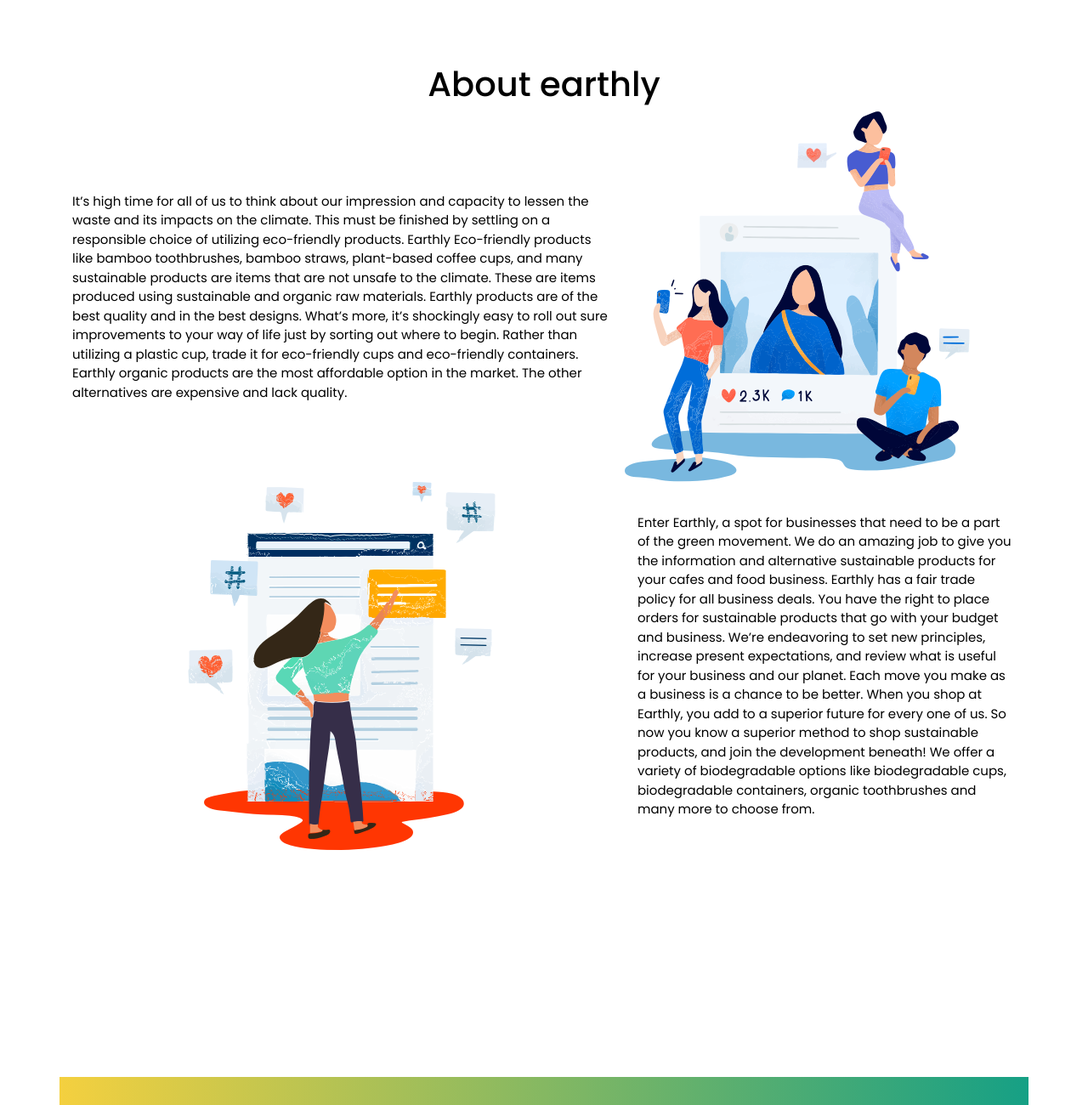
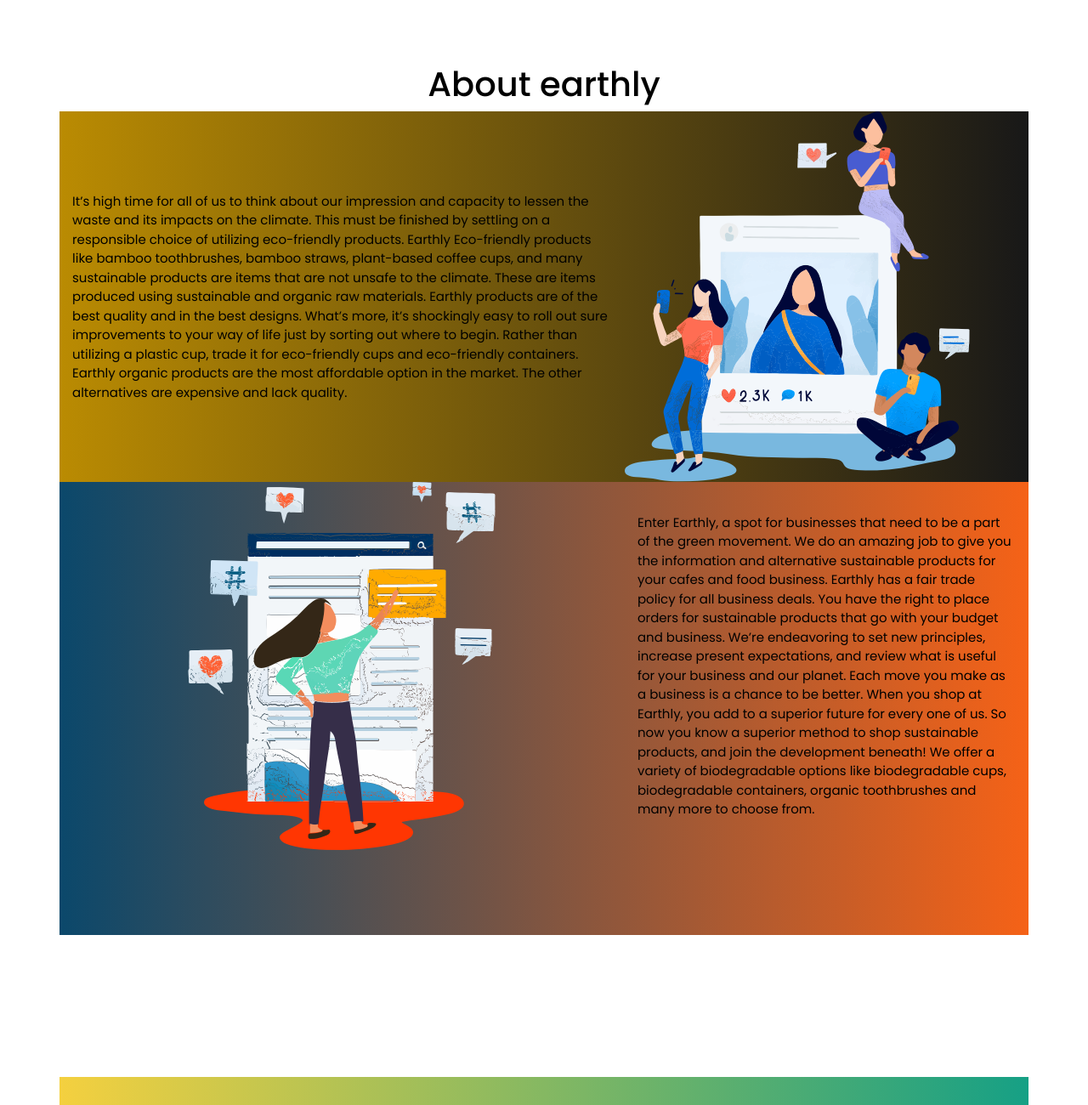
Before and after one commit to abrarlarah/earthly, a website: page index.html in a window 1280 px wide. Shown: the part 2813-4113 px from the top of the page at 85% size. Drawn offline with Linux system fonts and the light colour scheme.

Commit message:
Update styles.css

```diff
--- a/styles.css
+++ b/styles.css
@@ -77,3 +77,16 @@
 background: linear-gradient(to right, #F4D03F, #16A085); /* W3C, IE 10+/ Edge, Firefox 16+, Chrome 26+, Opera 12+, Safari 7+ */
 
 }
+
+.specc-backk{
+  background: #0B486B;  /* fallback for old browsers */
+background: -webkit-linear-gradient(to left, #F56217, #0B486B);  /* Chrome 10-25, Safari 5.1-6 */
+background: linear-gradient(to left, #F56217, #0B486B); /* W3C, IE 10+/ Edge, Firefox 16+, Chrome 26+, Opera 12+, Safari 7+ */
+
+}
+.specs-backe{
+  background: #BA8B02;  /* fallback for old browsers */
+background: -webkit-linear-gradient(to left, #181818, #BA8B02);  /* Chrome 10-25, Safari 5.1-6 */
+background: linear-gradient(to left, #181818, #BA8B02); /* W3C, IE 10+/ Edge, Firefox 16+, Chrome 26+, Opera 12+, Safari 7+ */
+
+}
```
